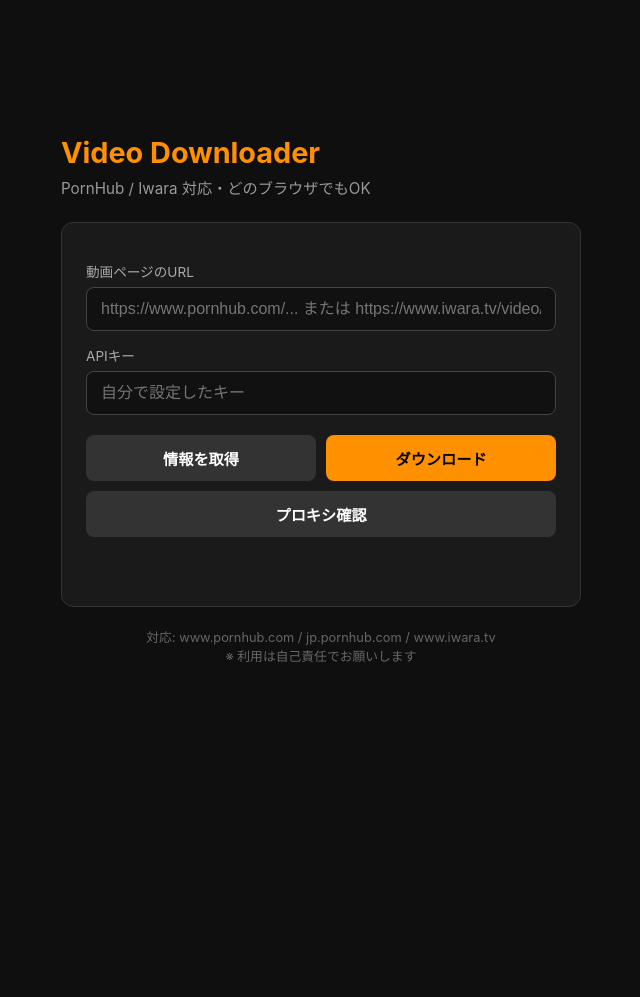
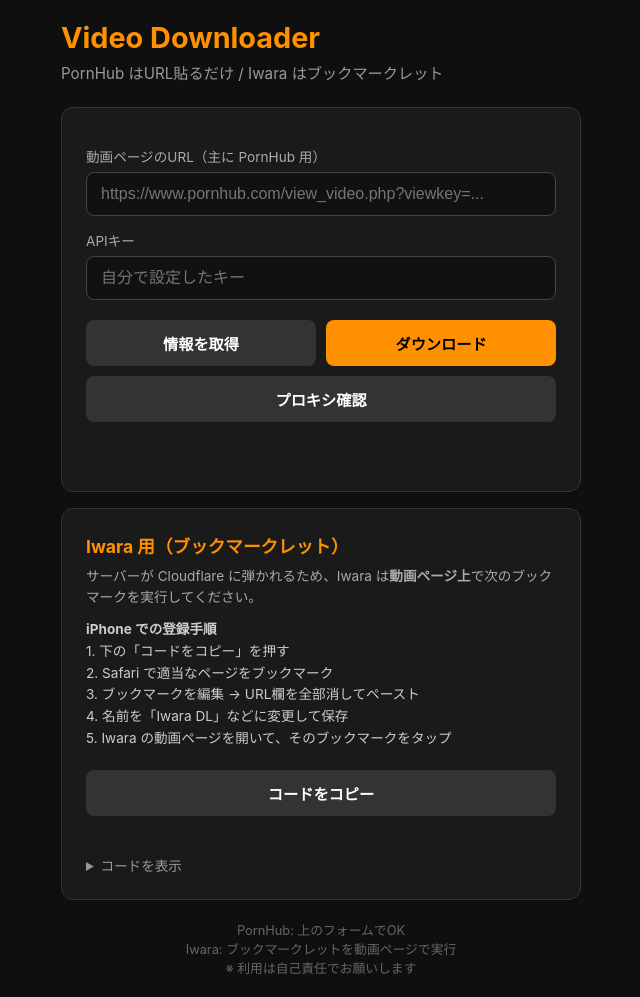
Before and after one commit to nooblolyaju/mp4-downloader, a website: page public/index.html in a window 1280 px wide. Shown: the whole page, without its empty margins (319-959 px from the left). Before the commit the page ends 800 px from the top, so only its background shows below. Drawn offline with Linux system fonts and the light colour scheme.

Commit message:
Update index.html

```diff
--- a/public/index.html
+++ b/public/index.html
@@ -9,14 +9,14 @@
 <body>
   <div class="container">
     <h1>Video Downloader</h1>
-    <p class="subtitle">PornHub / Iwara 対応・どのブラウザでもOK</p>
+    <p class="subtitle">PornHub はURL貼るだけ / Iwara はブックマークレット</p>
 
     <div class="card">
-      <label for="url">動画ページのURL</label>
+      <label for="url">動画ページのURL（主に PornHub 用）</label>
       <input
         type="url"
         id="url"
-        placeholder="https://www.pornhub.com/... または https://www.iwara.tv/video/..."
+        placeholder="https://www.pornhub.com/view_video.php?viewkey=..."
       />
 
       <label for="key">APIキー</label>
@@ -35,8 +35,47 @@
       <div id="formats" class="formats"></div>
     </div>
 
+    <!-- Iwara 用 -->
+    <div class="card" style="margin-top: 16px;">
+      <h2 style="font-size: 1.1rem; color: #ff9000; margin-bottom: 8px;">Iwara 用（ブックマークレット）</h2>
+      <p style="font-size: 0.85rem; color: #aaa; line-height: 1.5; margin-bottom: 12px;">
+        サーバーが Cloudflare に弾かれるため、Iwara は<strong>動画ページ上</strong>で次のブックマークを実行してください。
+      </p>
+
+      <p style="font-size: 0.85rem; color: #ccc; line-height: 1.6; margin-bottom: 12px;">
+        <strong>iPhone での登録手順</strong><br />
+        1. 下の「コードをコピー」を押す<br />
+        2. Safari で適当なページをブックマーク<br />
+        3. ブックマークを編集 → URL欄を全部消してペースト<br />
+        4. 名前を「Iwara DL」などに変更して保存<br />
+        5. Iwara の動画ページを開いて、そのブックマークをタップ
+      </p>
+
+      <div class="row">
+        <button id="copyBmBtn" type="button">コードをコピー</button>
+      </div>
+
+      <p id="bmStatus" class="status" style="margin-top: 10px;"></p>
+
+      <details style="margin-top: 12px;">
+        <summary style="color: #999; font-size: 0.85rem; cursor: pointer;">コードを表示</summary>
+        <textarea id="bmCode" readonly rows="6" style="
+          width: 100%;
+          margin-top: 8px;
+          padding: 10px;
+          border-radius: 8px;
+          border: 1px solid #444;
+          background: #111;
+          color: #8f8;
+          font-size: 0.7rem;
+          font-family: monospace;
+        "></textarea>
+      </details>
+    </div>
+
     <p class="note">
-      対応: www.pornhub.com / jp.pornhub.com / www.iwara.tv<br />
+      PornHub: 上のフォームでOK<br />
+      Iwara: ブックマークレットを動画ページで実行<br />
       ※ 利用は自己責任でお願いします
     </p>
   </div>
```
